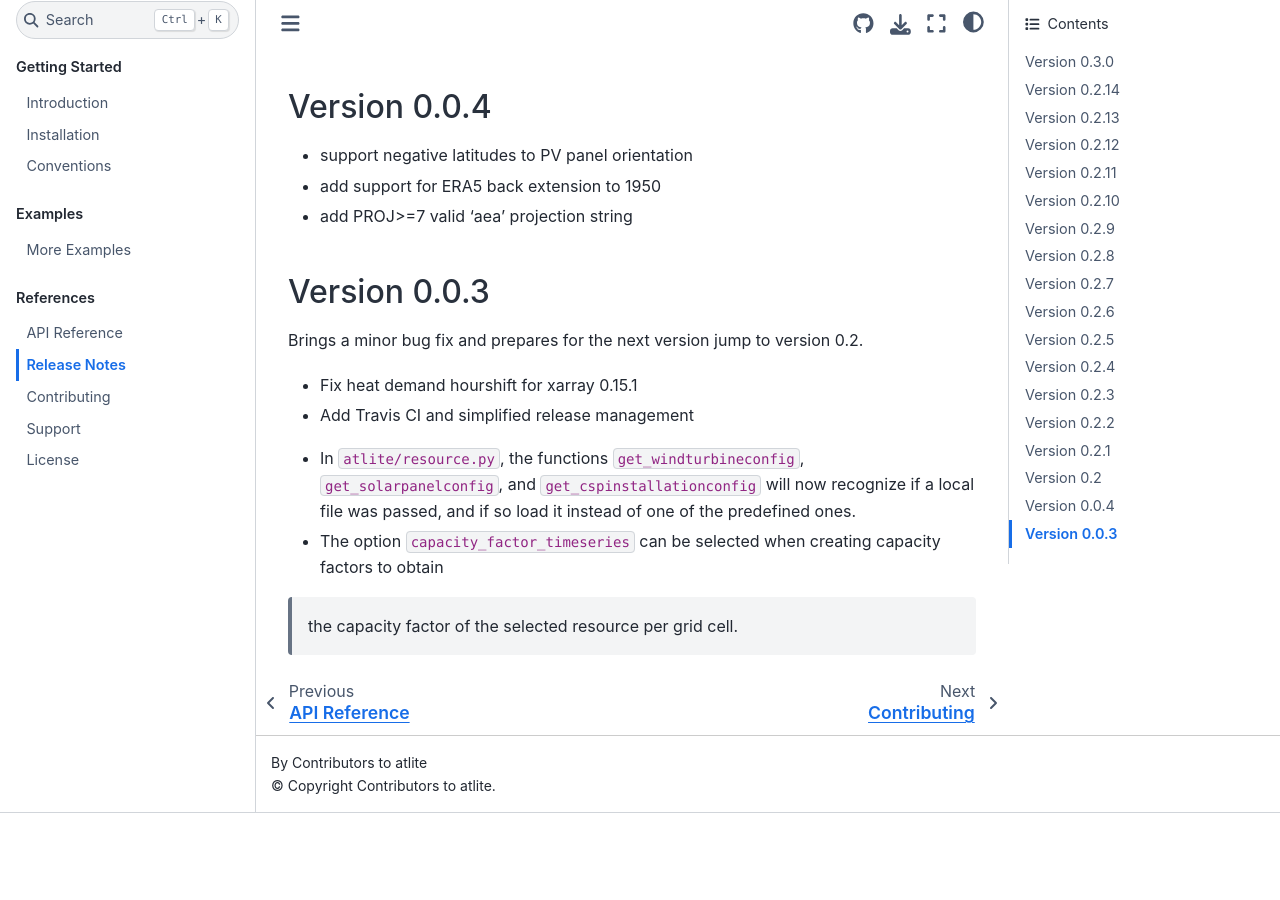
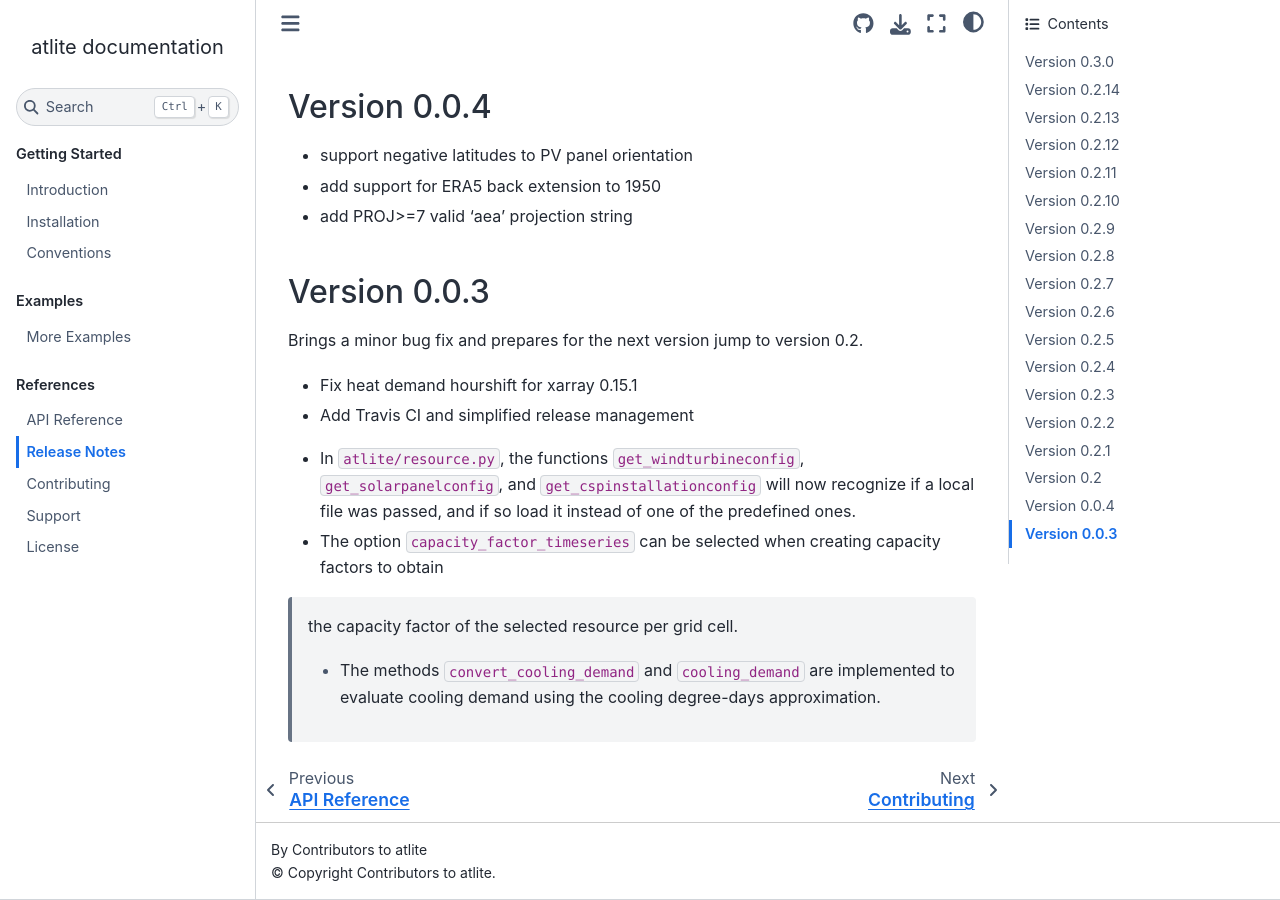
Before and after one commit to PyPSA/atlite, a Sphinx documentation site: the page built from doc/release_notes.rst, in a window 1280 px wide and 900 px high, scrolled down 8533 px. Built offline with Sphinx 7.4.7 and the Sphinx Book theme 1.1.4, drawn with Linux system fonts in a browser that asks for light colours; pages that are not in the unit, such as notebooks, are missing from menus; before the commit the page ends 9346 px from its top, so only the background shows below that.

Commit message:
Add a release note

```diff
--- a/doc/release_notes.rst
+++ b/doc/release_notes.rst
@@ -11,3 +11,5 @@
 
 * The option ``capacity_factor_timeseries`` can be selected when creating capacity factors to obtain
  the capacity factor of the selected resource per grid cell.
+
+ * The methods ``convert_cooling_demand`` and ``cooling_demand`` are implemented to evaluate cooling demand using the cooling degree-days approximation.
```
